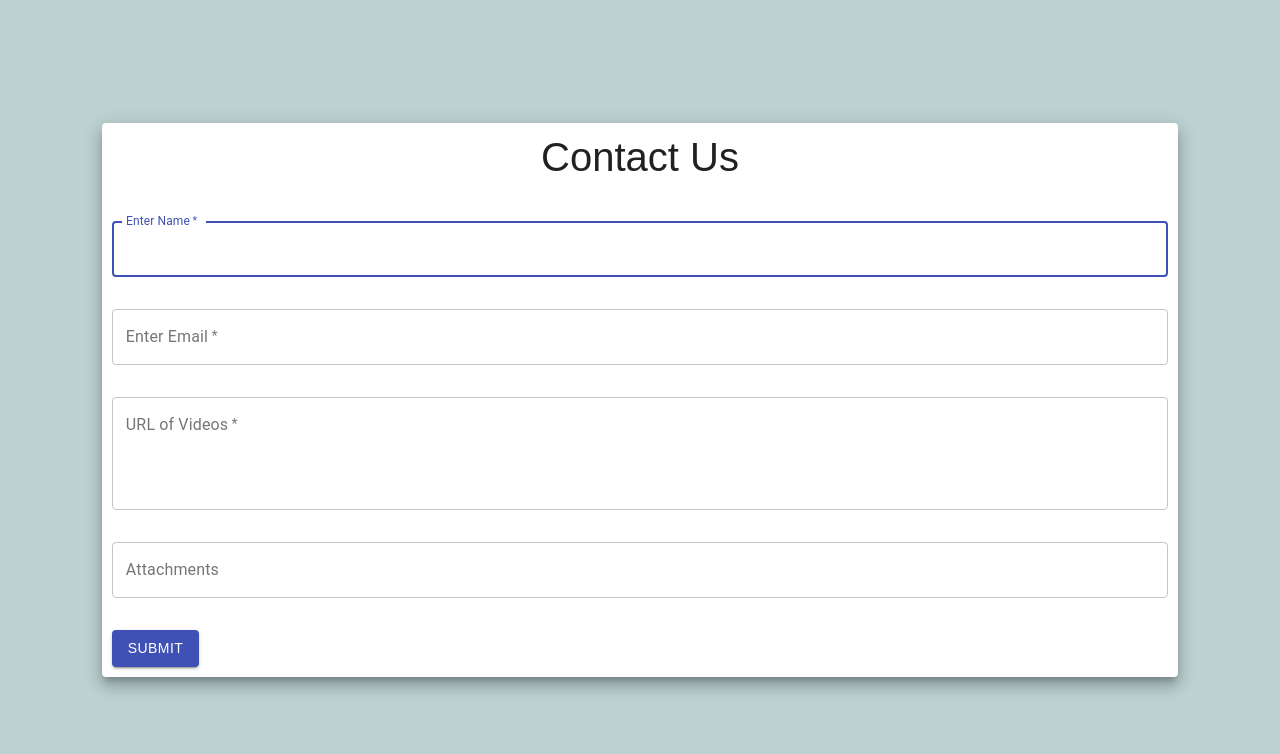
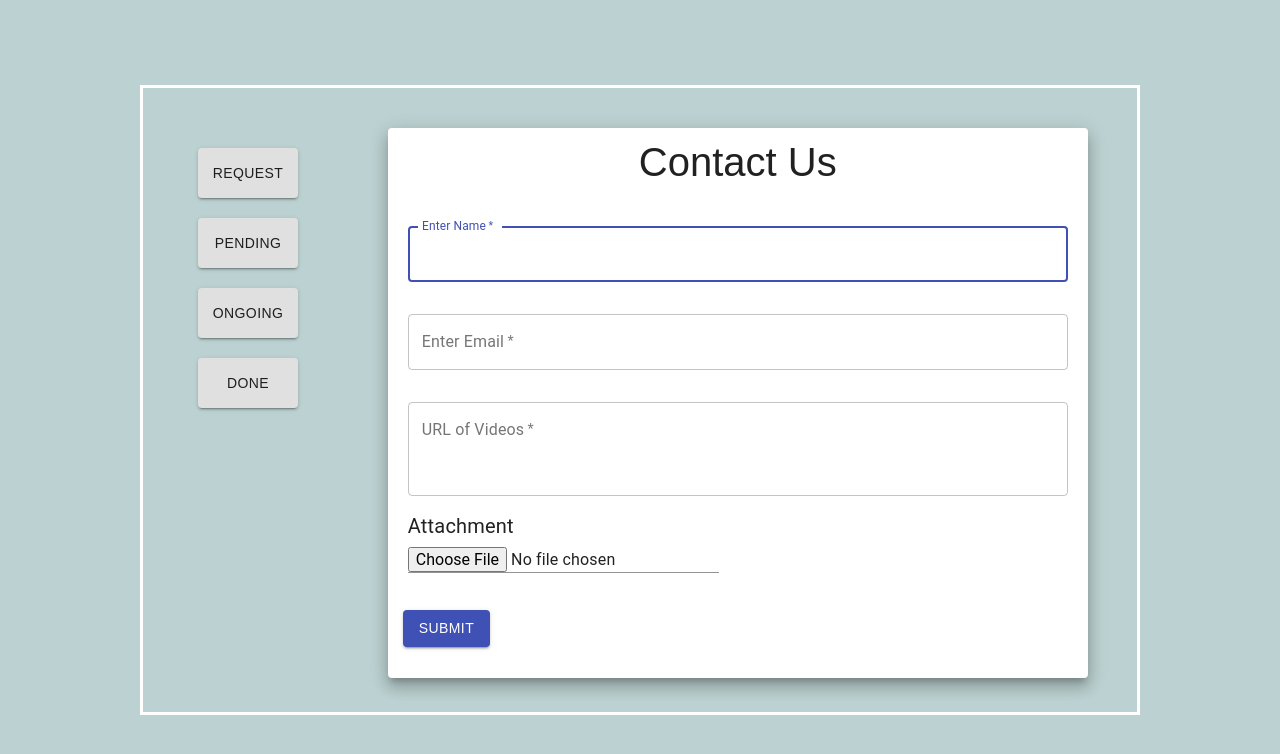
Before and after one commit to AakarshHajela/Mecasa, a React (Create React App) app: page / in a window 1280 px wide. Shown: the top 754 px of the page. Built offline with nearby package versions, Linux system fonts and the light colour scheme; no server answers; sample sign-in values are in the browser's storage.

Commit message:
Sales_User

```diff
--- a/src/Pages/BusinessPage/BusinessPage.css
+++ b/src/Pages/BusinessPage/BusinessPage.css
@@ -13,7 +13,33 @@
   justify-content: center;
   height: 100%;
 }
-.BusinessPage >.form-container> .form {
+.form {
   padding: 10px;
   margin: 10px 20px;
+  width: 700px;
+  height: 550px;
 }
+
+.float-container {
+  border: 3px solid #fff;
+  padding: 10px;
+  width: 1000px;
+  height: 630px;
+}
+
+.float-child-button {
+  width: 20%;
+  float: left;
+  padding: 20px;
+}
+
+.float-child {
+  width: 80%;
+  float: left;
+  padding: 20px;
+}
+
+.card {
+  width: 650px;
+  height: 30px;
+}
--- a/src/Pages/BusinessPage/BusinessPage.js
+++ b/src/Pages/BusinessPage/BusinessPage.js
@@ -3,6 +3,8 @@ import { makeStyles } from "@material-ui/core/styles";
 import clsx from "clsx";
 import { withRouter } from "react-router-dom";
 import { withFirebase } from "../../firebase";
+import Input from "@material-ui/core/Input";
+import Typography from "@material-ui/core/Typography";
 import {
   TextField,
   Grid,
@@ -13,6 +15,10 @@ import {
 } from "@material-ui/core/";
 import "./BusinessPage.css";
 import { PopUpToast } from "../../components";
+import { Container,Row,Col } from "react-bootstrap";
+import { Link } from "react-router-dom";
+import ButtonsComponent from "./ButtonsComponent";
+
 const useStyles = makeStyles((theme) => ({
   withoutLabel: {
     marginTop: theme.spacing(4),
@@ -26,12 +32,13 @@ const BusinessPage = ({ firebase, history }) => {
   const [name, setName] = useState("");
   const [email, setEmail] = useState("");
   const [url, setUrl] = useState("");
-  const [attachment, setAttachment] = useState("");
+  const [attachment, setAttachment] = useState();
   const [emailError, setEmailError] = useState("");
   const [nameError, setNameError] = useState("");
   const [urlError, setUrlError] = useState("");
   const [disabled, setDisabled] = useState(false);
   const [user, setUser] = useState(false);
+  const [status, setStatus] = useState(0);
 
   useEffect(() => {
     firebase.auth.onAuthStateChanged(async (userAuth) => {
@@ -79,10 +86,9 @@ const BusinessPage = ({ firebase, history }) => {
       url,
       email,
       attachment,
-      pending: true,
-      ongoing: false,
-      done: false,
+      status,
     };
+    setStatus(0);
     obj.timestamp = firebase.fromSecondsToTimestamp();
     let res = await firebase.addBusinessForm(obj);
     if (res) {
@@ -99,17 +105,33 @@ const BusinessPage = ({ firebase, history }) => {
     setUrl("");
     setAttachment("");
   };
+
+  const handleChange=(e) => {
+    if(e.target.files[0]){
+      var att=e.target.files[0];
+      setAttachment(att);
+    }
+  }
   return (
     user && (
       <>
         <Grid className="BusinessPage">
           <Grid className="form-container">
+          <div class="float-container">
+            <div class="float-child-button">
+            <Container>
+              <ButtonsComponent/>
+            </Container>
+            </div>
+            <Container>
+            <div class="float-child">
             <Paper elevation={10} className="form">
               <Grid align="center">
                 <h1>Contact Us</h1>
               </Grid>
               <FormControl className={clsx(classes.withoutLabel)} fullWidth>
                 <TextField
+                  style={{marginRight:10, marginLeft:10}}
                   error={nameError.length > 0}
                   helperText={nameError}
                   autoFocus
@@ -125,6 +147,7 @@ const BusinessPage = ({ firebase, history }) => {
               </FormControl>
               <FormControl className={clsx(classes.withoutLabel)} fullWidth>
                 <TextField
+                  style={{marginRight:10, marginLeft:10}}
                   error={emailError.length > 0}
                   helperText={emailError}
                   id="email"
@@ -139,12 +162,13 @@ const BusinessPage = ({ firebase, history }) => {
               </FormControl>
               <FormControl className={clsx(classes.withoutLabel)} fullWidth>
                 <TextField
+                  style={{marginRight:10, marginLeft:10}}
                   error={urlError.length > 0}
                   helperText={urlError}
                   id="url"
                   label="URL of Videos"
                   multiline
-                  rows={4}
+                  rows={3}
                   variant="outlined"
                   placeholder="urls..."
                   value={url}
@@ -152,19 +176,10 @@ const BusinessPage = ({ firebase, history }) => {
                   required
                 />
               </FormControl>
-              <FormControl className={clsx(classes.withoutLabel)} fullWidth>
-                <TextField
-                  // error={emailError.length > 0}
-                  // helperText={emailError}
-                  id="attachment"
-                  label="Attachments"
-                  type="text"
-                  variant="outlined"
-                  placeholder="attachment"
-                  value={attachment}
-                  onChange={(e) => setAttachment(e.target.value)}
-                />
-              </FormControl>
+              <Typography style={{marginTop:15, marginLeft:10, fontSize:20}}>Attachment</Typography>
+                <div>
+                <Input style={{marginLeft:10}} type='file' onChange={handleChange}></Input>
+                </div>
 
               {isFormSubmitting ? (
                 <div
@@ -180,6 +195,7 @@ const BusinessPage = ({ firebase, history }) => {
               ) : (
                 <FormControl className={clsx(classes.withoutLabel)}>
                   <Button
+                    style={{margin:5}}
                     type="submit"
                     variant="contained"
                     color="primary"
@@ -191,6 +207,9 @@ const BusinessPage = ({ firebase, history }) => {
                 </FormControl>
               )}
             </Paper>
+            </div>
+            </Container>
+            </div>
           </Grid>
         </Grid>
         <PopUpToast
--- /dev/null
+++ b/src/Pages/BusinessPage/ButtonsComponent.js
@@ -0,0 +1,24 @@
+import React from 'react';
+import { Button } from '@material-ui/core';
+import { Link } from "react-router-dom";
+
+const ButtonsComponent = (number) => {
+    return(
+        <div style={{marginTop:20}}>
+        <Link to="/" style={{textDecoration:'none'}}>
+        <Button style={{margin:10, width:100, height:50}} variant='contained'>Request</Button>
+        </Link>
+        <Link to="/pending" style={{textDecoration:'none'}}>
+        <Button style={{margin:10, width:100, height:50}} variant='contained'>Pending</Button>
+        </Link>
+        <Link to="/ongoing" style={{textDecoration:'none'}}>
+        <Button style={{margin:10, width:100, height:50}} variant='contained'>Ongoing</Button>
+        </Link>
+        <Link to="/done" style={{textDecoration:'none'}}>
+        <Button style={{margin:10, width:100, height:50}} variant='contained'>Done</Button>
+        </Link>
+        </div>
+    );
+}
+
+export default ButtonsComponent;
--- /dev/null
+++ b/src/Pages/BusinessPage/Done.js
@@ -0,0 +1,82 @@
+import React, { useState, useEffect } from "react";
+import { makeStyles } from "@material-ui/core/styles";
+import clsx from "clsx";
+import { withRouter } from "react-router-dom";
+import { withFirebase } from "../../firebase";
+import {
+  TextField,
+  Grid,
+  FormControl,
+  Paper,
+  Button,
+  CircularProgress,
+} from "@material-ui/core/";
+import "./BusinessPage.css";
+import { PopUpToast } from "../../components";
+import { Container,Row,Col } from "react-bootstrap";
+import { Link } from "react-router-dom";
+import Typography from "@material-ui/core/Typography";
+import ButtonsComponent from "./ButtonsComponent";
+
+const useStyles = makeStyles((theme) => ({
+  withoutLabel: {
+    marginTop: theme.spacing(4),
+  },
+}));
+
+const Done = ({ firebase, history }) => {
+  const classes = useStyles();
+  const [successSnackBarOpen, setSuccessSnackBarOpen] = useState(false);
+  const [user, setUser] = useState(false);
+  const [details,setDetails] = useState([]);
+
+  useEffect(() => {
+    firebase.auth.onAuthStateChanged(async (userAuth) => {
+      if (!userAuth) {
+        history.push("/login");
+      } else {
+        setUser(userAuth);
+      }
+    });
+  }, []);
+
+  useEffect(() => {
+    firebase.getForms(2).then(querySnapshot => {
+      const data = querySnapshot.docs.map(doc => doc.data());
+      setDetails(data);
+    });
+  }, [])
+
+  return (
+    user && (
+      <>
+        <Grid className="BusinessPage">
+          <Grid className="form-container">
+          <div class="float-container">
+            <div class="float-child-button">
+            <Container>
+              <ButtonsComponent/>
+            </Container>
+            </div>
+            <Container>
+            <div class="float-child">
+            <Paper elevation={10} className="form">
+              <Grid align="center">
+                <h1>Finished Projects</h1>
+              </Grid>
+              <div>
+              {details.map((detail) => {return <><div  className='card' style={{margin:10}}> <h5>{detail.name} {detail.email} {detail.url} {detail.attachment} </h5></div></>})}
+              </div>
+            </Paper>
+            </div>
+            </Container>
+            </div>
+          </Grid>
+        </Grid>
+      </>
+    )
+  );
+};
+const Component = withFirebase(Done);
+
+export default withRouter(Component);
--- /dev/null
+++ b/src/Pages/BusinessPage/Ongoing.js
@@ -0,0 +1,82 @@
+import React, { useState, useEffect } from "react";
+import { makeStyles } from "@material-ui/core/styles";
+import clsx from "clsx";
+import { withRouter } from "react-router-dom";
+import { withFirebase } from "../../firebase";
+import {
+  TextField,
+  Grid,
+  FormControl,
+  Paper,
+  Button,
+  CircularProgress,
+} from "@material-ui/core/";
+import "./BusinessPage.css";
+import { PopUpToast } from "../../components";
+import { Container,Row,Col } from "react-bootstrap";
+import { Link } from "react-router-dom";
+import Typography from "@material-ui/core/Typography";
+import ButtonsComponent from "./ButtonsComponent";
+
+const useStyles = makeStyles((theme) => ({
+  withoutLabel: {
+    marginTop: theme.spacing(4),
+  },
+}));
+
+const Ongoing = ({ firebase, history }) => {
+  const classes = useStyles();
+  const [successSnackBarOpen, setSuccessSnackBarOpen] = useState(false);
+  const [user, setUser] = useState(false);
+  const [details,setDetails] = useState([]);
+
+  useEffect(() => {
+    firebase.auth.onAuthStateChanged(async (userAuth) => {
+      if (!userAuth) {
+        history.push("/login");
+      } else {
+        setUser(userAuth);
+      }
+    });
+  }, []);
+
+  useEffect(() => {
+    firebase.getForms(1).then(querySnapshot => {
+      const data = querySnapshot.docs.map(doc => doc.data());
+      setDetails(data);
+    });
+  }, [])
+
+  return (
+    user && (
+      <>
+        <Grid className="BusinessPage">
+          <Grid className="form-container">
+          <div class="float-container">
+            <div class="float-child-button">
+            <Container>
+              <ButtonsComponent/>
+            </Container>
+            </div>
+            <Container>
+            <div class="float-child">
+            <Paper elevation={10} className="form">
+              <Grid align="center">
+                <h1>Ongoing Projects</h1>
+              </Grid>
+              <div>
+              {details.map((detail) => {return <><div  className='card' style={{margin:10}}> <h5>{detail.name} {detail.email} {detail.url} {detail.attachment} </h5></div></>})}
+              </div>
+            </Paper>
+            </div>
+            </Container>
+            </div>
+          </Grid>
+        </Grid>
+      </>
+    )
+  );
+};
+const Component = withFirebase(Ongoing);
+
+export default withRouter(Component);
--- /dev/null
+++ b/src/Pages/BusinessPage/Pending.js
@@ -0,0 +1,81 @@
+import React, { useState, useEffect } from "react";
+import { makeStyles } from "@material-ui/core/styles";
+import clsx from "clsx";
+import { withRouter } from "react-router-dom";
+import { withFirebase } from "../../firebase";
+import {
+  TextField,
+  Grid,
+  FormControl,
+  Paper,
+  Button,
+  CircularProgress,
+} from "@material-ui/core/";
+import "./BusinessPage.css";
+import { PopUpToast } from "../../components";
+import { Container,Row,Col } from "react-bootstrap";
+import Typography from "@material-ui/core/Typography";
+import ButtonsComponent from "./ButtonsComponent";
+
+const useStyles = makeStyles((theme) => ({
+  withoutLabel: {
+    marginTop: theme.spacing(4),
+  },
+}));
+
+const Pending = ({ firebase, history }) => {
+  const classes = useStyles();
+  const [successSnackBarOpen, setSuccessSnackBarOpen] = useState(false);
+  const [details,setDetails] = useState([]);
+  const [user, setUser] = useState(false);
+
+  useEffect(() => {
+    firebase.auth.onAuthStateChanged(async (userAuth) => {
+      if (!userAuth) {
+        history.push("/login");
+      } else {
+        setUser(userAuth);
+      }
+    });
+  }, []);
+
+  useEffect(() => {
+    firebase.getForms(0).then(querySnapshot => {
+      const data = querySnapshot.docs.map(doc => doc.data());
+      setDetails(data);
+    });
+  }, [])
+
+  return (
+    user && (
+      <>
+        <Grid className="BusinessPage">
+          <Grid className="form-container">
+          <div class="float-container">
+            <div class="float-child-button">
+            <Container>
+              <ButtonsComponent/>
+            </Container>
+            </div>
+            <Container>
+            <div class="float-child">
+            <Paper elevation={10} className="form">
+              <Grid align="center">
+                <h1>Pending Requests</h1>
+              </Grid>
+              <div>
+                {details.map((detail) => {return <><div  className='card' style={{margin:10}}> <h5>{detail.name} {detail.email} {detail.url} {detail.attachment} </h5></div></>})}
+            </div>
+            </Paper>
+            </div>
+            </Container>
+            </div>
+          </Grid>
+        </Grid>
+      </>
+    )
+  );
+};
+const Component = withFirebase(Pending);
+
+export default withRouter(Component);
--- a/src/firebase/Firebase.js
+++ b/src/firebase/Firebase.js
@@ -119,9 +119,9 @@ class FireBase {
   };
 
 
-  getForms = () => {
-    return this.businessFormRef.orderBy("timestamp", "desc").get();
-  };
+  getForms = (status) => {
+    return this.businessFormRef.where('status','==',status).orderBy("timestamp", "desc").get();
+}
 
   addBusinessForm = async (record) => {
     return this.businessFormRef.add({ ...record });
```
Also changed, not shown: src/Main.jsx (+18 -0 lines), 1 other file (tests, documents, lock files or other folders).
